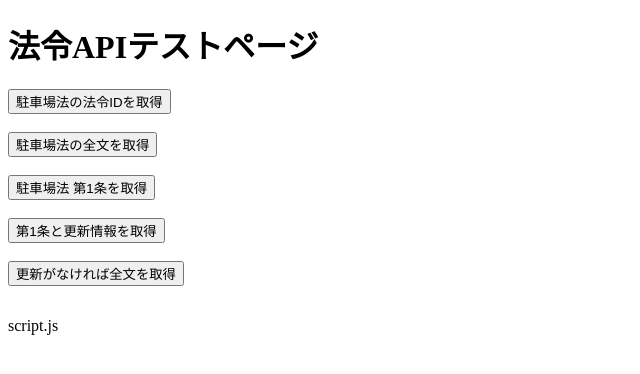
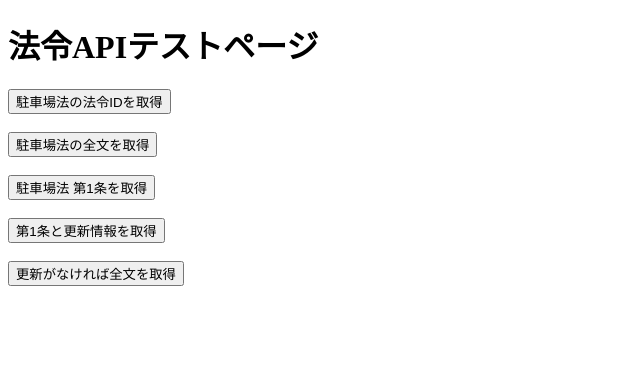
Before and after one commit to akaao1/hourei-proxy, a website: page index.html in a window 1280 px wide. Shown: the full height of the page, 0-640 px from the left. Drawn offline with Linux system fonts and the light colour scheme.

Commit message:
Fix script tag to properly load JavaScript file

```diff
--- a/index.html
+++ b/index.html
@@ -16,6 +16,4 @@
   <pre id="result"></pre>
 
   <!-- JavaScriptファイルを正しく読み込む -->
-  script.js</script>
-</body>
-</html>
+  <script src="script.js"></script>
```
